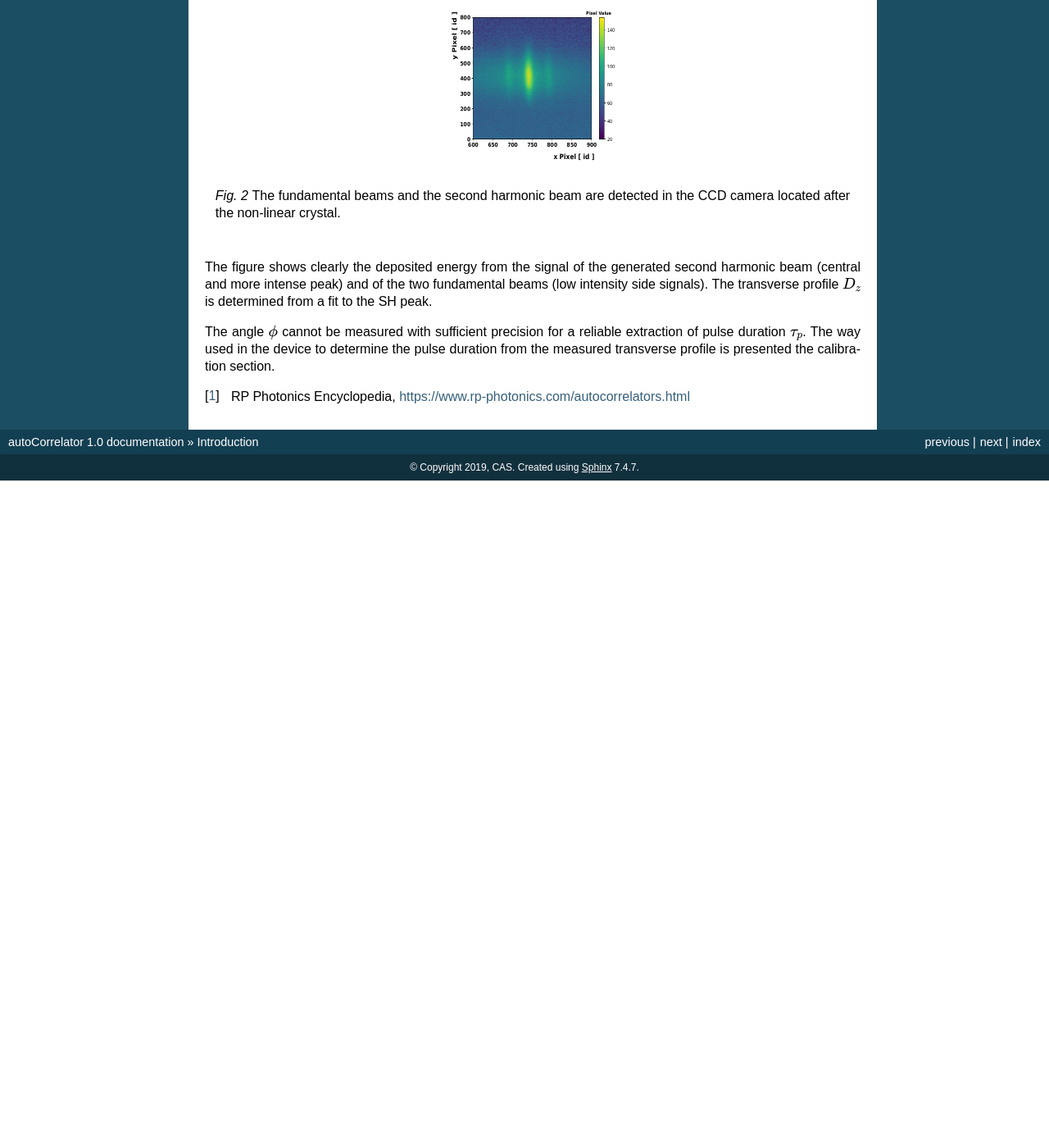
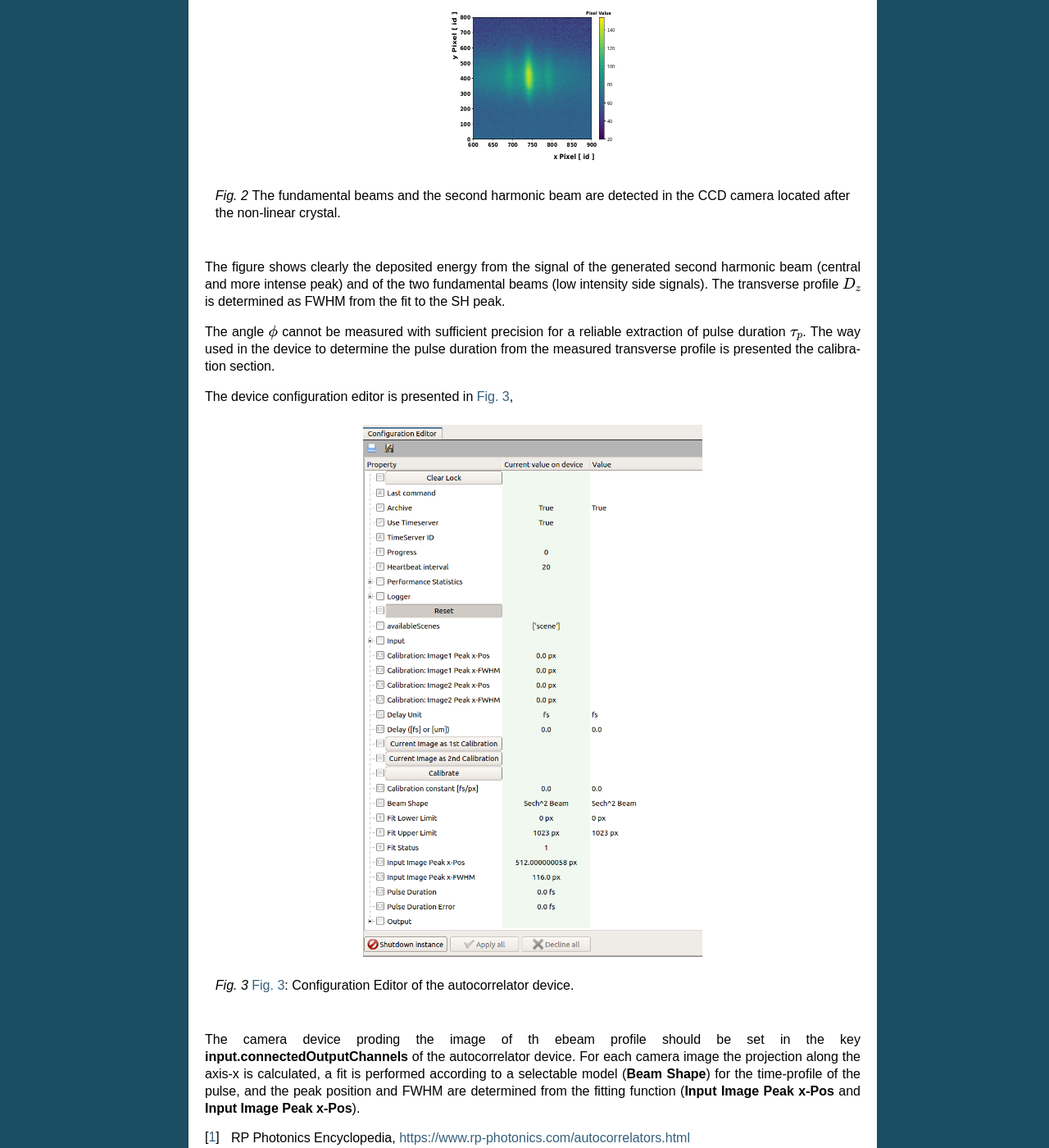
Before and after one commit to European-XFEL/imageProcessor, a Sphinx documentation site: the page built from doc/source/introduction.rst, in a window 1280 px wide and 1400 px high, scrolled down 937 px. Shown: the whole window at 82% size. Built offline with Sphinx 7.4.7, drawn with Linux system fonts in a browser that asks for light colours; before the commit the page ends 1523 px from its top, so only the background shows below that.

Commit message:
introduction: editor device shown

```diff
--- a/doc/source/introduction.rst
+++ b/doc/source/introduction.rst
@@ -58,7 +58,7 @@ An example is presented in :numref:`Fig. %s <fig-SH_profile>`:
 The figure shows clearly the deposited energy from the signal of the generated
 second harmonic beam (central and more intense peak) and of the two
 fundamental beams (low intensity side signals). The transverse profile
-:math:`D_z` is determined from a fit to the SH peak.
+:math:`D_z` is determined as FWHM from the fit to the SH peak.
 
 The angle :math:`\phi` cannot
 be measured with sufficient precision for a reliable extraction of pulse
@@ -66,4 +66,25 @@ duration :math:`\tau_p`. The way used in the device to determine the pulse
 duration from the measured transverse profile is presented the calibration
 section.
 
+The device configuration editor is presented
+in :numref:`Fig. %s <fig-editor>`,
+
+.. _fig-editor:
+
+.. figure:: _images/device_editor.png
+   :scale: 60 %
+   :align: center
+
+   :numref:`Fig. %s <fig-editor>`: Configuration Editor of the
+   autocorrelator device.
+
+The camera device proding the image of th ebeam profile should be
+set in the key **input.connectedOutputChannels** of the autocorrelator
+device.
+For each camera image the projection along the axis-x is calculated,
+a fit is performed according to a selectable model (**Beam Shape**)
+for the time-profile of the pulse, and the peak position and FWHM are
+determined from the fitting function (**Input Image Peak x-Pos** and
+**Input Image Peak x-Pos**).
+
 .. [1] RP Photonics Encyclopedia, https://www.rp-photonics.com/autocorrelators.html
```
